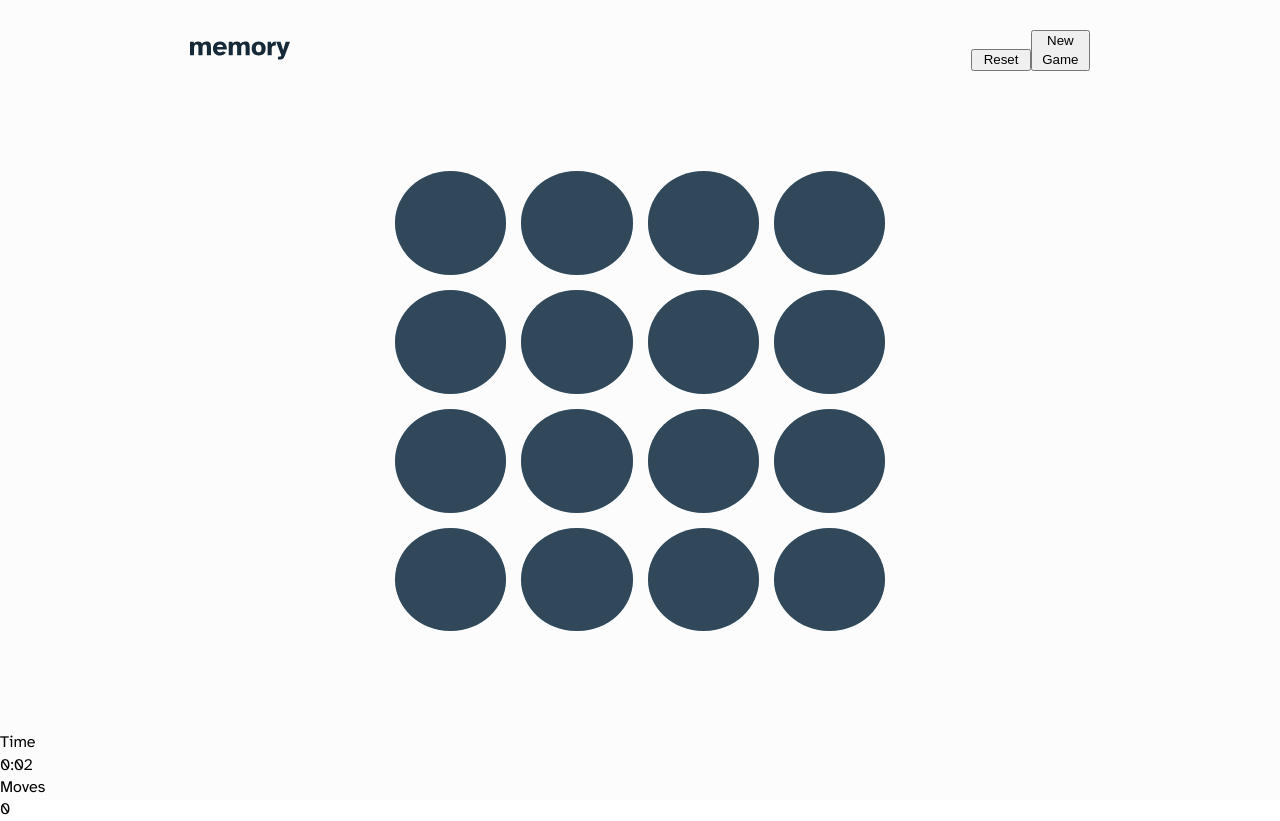
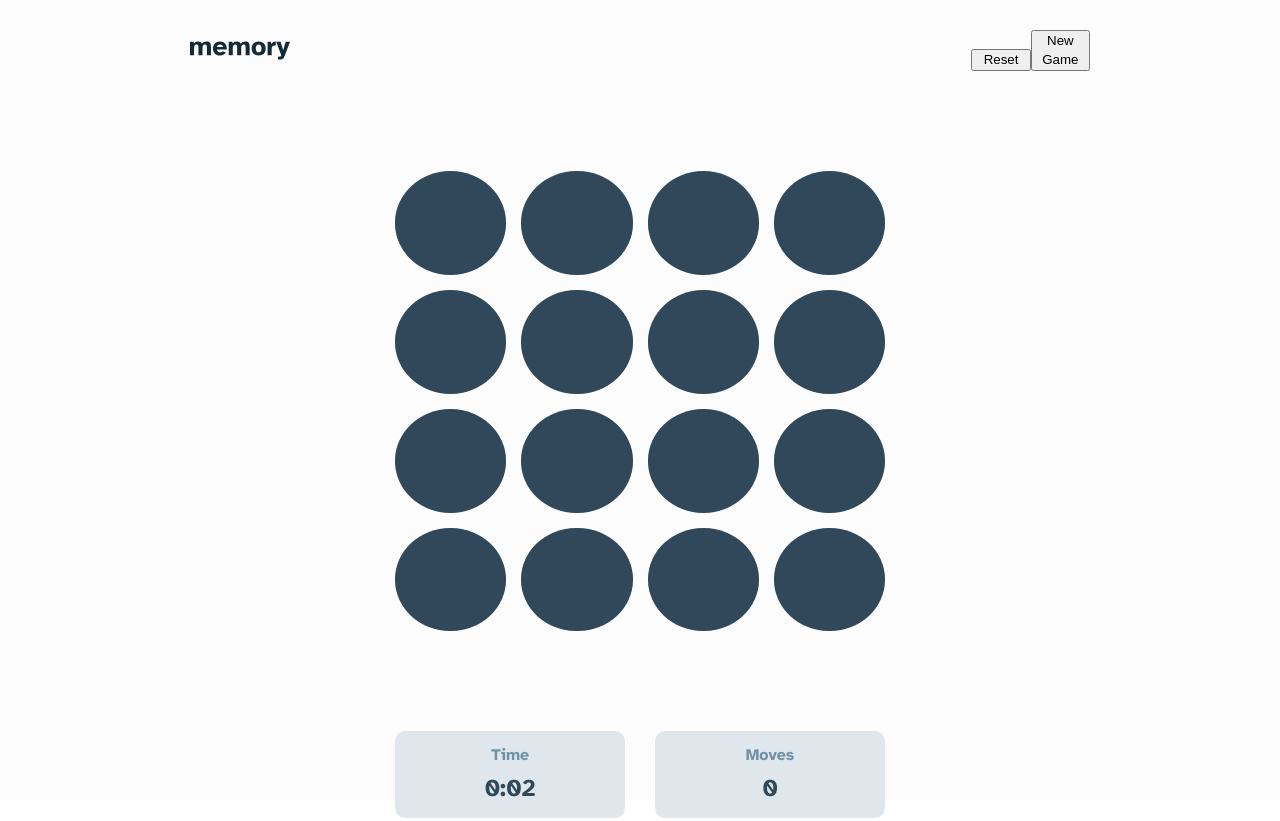
Before and after one commit to JorgeAMendoza/memory-game, a React (Create React App) app: page / in a window 1280 px wide. Both pictures are taken after a click on the button "Start Game". Built offline with nearby package versions, Linux system fonts and the light colour scheme; a web font is replaced by a local one.

Commit message:
single player score card styling

```diff
--- /dev/null
+++ b/src/components/SinglePlayerScore/SinglePlayerScore.styled.ts
@@ -0,0 +1,29 @@
+import styled from 'styled-components';
+import gameColors from '../../Styles/game-colors';
+
+export const SinglePlayerScoreStyled = styled.section`
+  display: flex;
+  justify-content: space-between;
+  gap: 3rem;
+  text-align: center;
+  width: 90%;
+  margin: 0 auto;
+  max-width: 49rem;
+  div {
+    width: 100%;
+    padding: 0.8em 0;
+    border-radius: 10px;
+    background-color: ${gameColors.scoreCard.background};
+
+    p:nth-child(1) {
+      font-weight: bold;
+      color: ${gameColors.scoreCard.textColorLight};
+    }
+    p:nth-child(2) {
+      margin-top: 0.5rem;
+      font-size: 2.4rem;
+      font-weight: bold;
+      color: ${gameColors.scoreCard.textColorDark};
+    }
+  }
+`;
--- a/src/components/SinglePlayerScore/SinglePlayerScore.tsx
+++ b/src/components/SinglePlayerScore/SinglePlayerScore.tsx
@@ -1,4 +1,5 @@
 import { useEffect, useState } from 'react';
+import { SinglePlayerScoreStyled } from './SinglePlayerScore.styled';
 
 interface SinglePlayerScore {
   moves: number;
@@ -35,7 +36,7 @@ const SinglePlayerScore = ({
     return () => clearInterval(countupTimer);
   });
   return (
-    <section>
+    <SinglePlayerScoreStyled>
       <div>
         <p>Time</p>
         <p>
@@ -46,7 +47,7 @@ const SinglePlayerScore = ({
         <p>Moves</p>
         <p>{moves}</p>
       </div>
-    </section>
+    </SinglePlayerScoreStyled>
   );
 };
 
```
